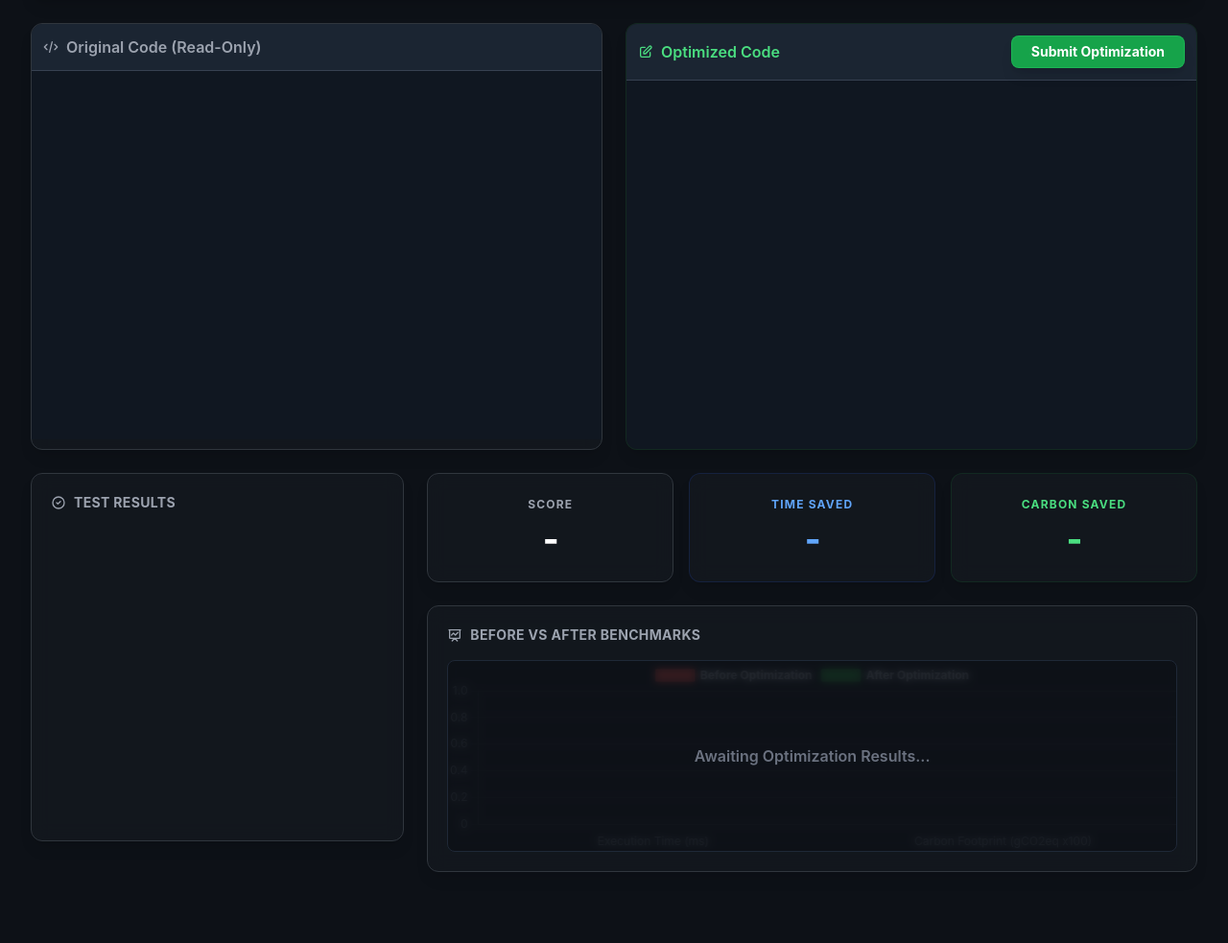
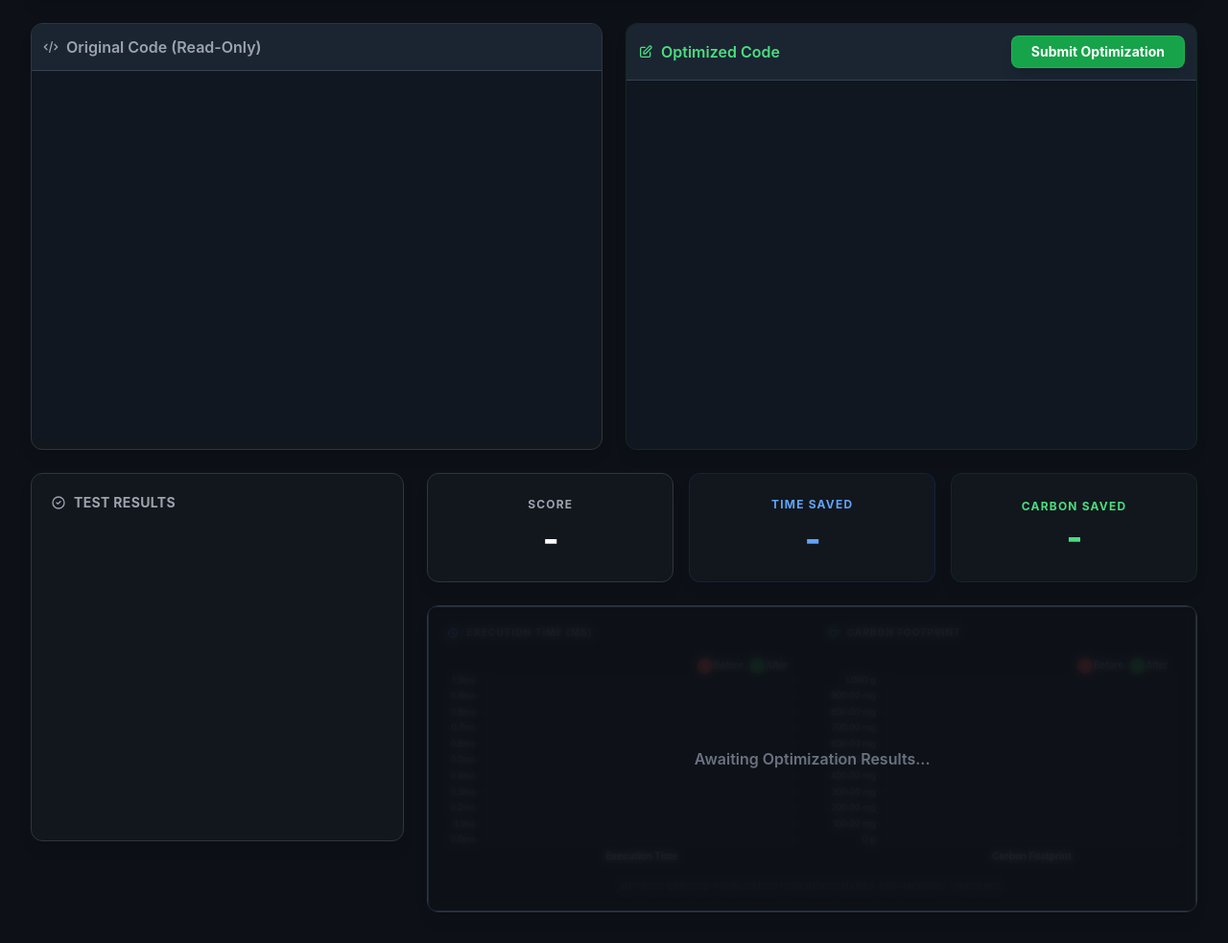
Before and after one commit to Disha-Singh-Singraur/EcoCode, a plain HTML site: page index.html in a window 1280 px wide. Shown: the part 108-1091 px from the top of the page at 96% size. Before the commit the page ends 1049 px from the top, so only its background shows below. Drawn offline with nearby package versions, Linux system fonts and the light colour scheme; no server answers.

Commit message:
improved the ui of carbon saved card

```diff
--- a/index.html
+++ b/index.html
@@ -91,22 +91,44 @@
                 </div>
                 <div class="glass p-6 rounded-xl shadow-lg border-green-900/30 flex flex-col items-center justify-center relative overflow-hidden group">
                     <div class="absolute inset-0 bg-gradient-to-br from-green-900/20 to-transparent opacity-0 group-hover:opacity-100 transition duration-500"></div>
-                    <div class="text-green-400 text-xs font-bold mb-2 uppercase tracking-widest relative z-10">Carbon Saved</div>
+                    <div class="text-green-400 text-xs font-bold mb-1 uppercase tracking-widest relative z-10">Carbon Saved</div>
                     <div id="metric-carbon" class="text-4xl font-extrabold text-green-400 relative z-10 tracking-tight">-</div>
+                    <div id="metric-carbon-percent" class="text-xs font-bold text-green-500/80 mt-1 relative z-10 hidden"></div>
+                    <div id="metric-carbon-scaled" class="text-[10px] text-gray-500 mt-2 relative z-10 hidden text-center italic"></div>
                 </div>
             </div>
 
-            <!-- Chart -->
-            <div class="glass p-5 rounded-xl shadow-lg flex-grow flex flex-col">
-                <h2 class="text-sm font-bold text-gray-400 mb-4 uppercase tracking-wide flex items-center gap-2">
-                    <svg class="w-4 h-4" fill="none" stroke="currentColor" viewBox="0 0 24 24"><path stroke-linecap="round" stroke-linejoin="round" stroke-width="2" d="M7 12l3-3 3 3 4-4M8 21l4-4 4 4M3 4h18M4 4h16v12a1 1 0 01-1 1H5a1 1 0 01-1-1V4z"></path></svg>
-                    Before vs After Benchmarks
-                </h2>
-                <div class="w-full flex-grow relative min-h-[200px]">
-                    <canvas id="metricsChart"></canvas>
-                    <div id="chart-overlay" class="absolute inset-0 flex items-center justify-center text-gray-500 font-semibold bg-[#0d1117]/80 backdrop-blur-sm z-10 rounded-lg border border-gray-800">
-                        Awaiting Optimization Results...
+            <div class="glass p-5 rounded-xl shadow-lg flex-grow flex flex-col min-h-[320px] relative">
+                <div class="grid grid-cols-1 md:grid-cols-2 gap-8 h-full">
+                    <!-- Time Chart -->
+                    <div class="flex flex-col h-full">
+                        <h3 class="text-[10px] font-bold text-gray-500 mb-3 uppercase tracking-widest flex items-center gap-2">
+                            <svg class="w-3 h-3 text-blue-400" fill="none" stroke="currentColor" viewBox="0 0 24 24"><path stroke-linecap="round" stroke-linejoin="round" stroke-width="2" d="M12 8v4l3 3m6-3a9 9 0 11-18 0 9 9 0 0118 0z"></path></svg>
+                            Execution Time (ms)
+                        </h3>
+                        <div class="flex-grow min-h-[180px]">
+                            <canvas id="timeChart"></canvas>
+                        </div>
                     </div>
+                    <!-- Carbon Chart -->
+                    <div class="flex flex-col h-full">
+                        <h3 class="text-[10px] font-bold text-gray-500 mb-3 uppercase tracking-widest flex items-center gap-2">
+                            <svg class="w-3 h-3 text-green-400" fill="none" stroke="currentColor" viewBox="0 0 24 24"><path stroke-linecap="round" stroke-linejoin="round" stroke-width="2" d="M4.318 6.318a4.5 4.5 0 000 6.364L12 20.364l7.682-7.682a4.5 4.5 0 00-6.364-6.364L12 7.636l-1.318-1.318a4.5 4.5 0 00-6.364 0z"></path></svg>
+                            Carbon Footprint
+                        </h3>
+                        <div class="flex-grow min-h-[180px]">
+                            <canvas id="carbonChart"></canvas>
+                        </div>
+                    </div>
+                </div>
+
+                <!-- Overlay remains relative to the container -->
+                <div id="chart-overlay" class="absolute inset-0 flex items-center justify-center text-gray-500 font-semibold bg-[#0d1117]/80 backdrop-blur-sm z-10 rounded-lg border border-gray-800">
+                    Awaiting Optimization Results...
+                </div>
+
+                <div class="mt-4 text-[9px] text-gray-500 text-center uppercase tracking-widest opacity-50">
+                    Metrics derived from execution benchmarks and memory tracking.
                 </div>
             </div>
         </div>
@@ -115,48 +137,65 @@
     <!-- Logic -->
     <script>
         let isDone = false;
-        let myChart = null;
+        let timeChart = null;
+        let carbonChart = null;
 
-        const ctx = document.getElementById('metricsChart').getContext('2d');
+        function formatCarbon(grams) {
+            if (grams === 0) return "0 g";
+            const absGrams = Math.abs(grams);
+            if (absGrams >= 1) return grams.toFixed(3) + " g";
+            if (absGrams >= 0.001) return (grams * 1000).toFixed(2) + " mg";
+            return (grams * 1000000).toFixed(1) + " μg";
+        }
+
         Chart.defaults.color = '#8b949e';
         Chart.defaults.borderColor = '#30363d';
         Chart.defaults.font.family = '-apple-system, BlinkMacSystemFont, "Segoe UI", Roboto, sans-serif';
 
-        myChart = new Chart(ctx, {
+        const chartOptions = (title, unitFormatter) => ({
+            responsive: true,
+            maintainAspectRatio: false,
+            plugins: {
+                legend: { display: true, position: 'top', align: 'end', labels: { boxWidth: 8, usePointStyle: true, color: '#8b949e', font: { size: 10 } } },
+                tooltip: {
+                    backgroundColor: 'rgba(22, 27, 34, 0.95)',
+                    titleColor: '#c9d1d9',
+                    bodyColor: '#c9d1d9',
+                    borderColor: '#30363d',
+                    borderWidth: 1,
+                    callbacks: {
+                        label: (ctx) => `${ctx.dataset.label}: ${unitFormatter(ctx.parsed.y)}`
+                    }
+                }
+            },
+            scales: {
+                y: { beginAtZero: true, grid: { color: '#21262d' }, ticks: { font: { size: 9 }, callback: (val) => unitFormatter(val) } },
+                x: { grid: { display: false }, ticks: { font: { size: 10, weight: 'bold' } } }
+            }
+        });
+
+        timeChart = new Chart(document.getElementById('timeChart'), {
             type: 'bar',
             data: {
-                labels: ['Execution Time (ms)', 'Carbon Footprint (gCO2eq x100)'],
+                labels: ['Execution Time'],
                 datasets: [
-                    {
-                        label: 'Before Optimization',
-                        data: [0, 0],
-                        backgroundColor: 'rgba(248, 81, 73, 0.8)',
-                        borderColor: 'rgba(248, 81, 73, 1)',
-                        borderWidth: 1,
-                        borderRadius: 4
-                    },
-                    {
-                        label: 'After Optimization',
-                        data: [0, 0],
-                        backgroundColor: 'rgba(46, 160, 67, 0.8)',
-                        borderColor: 'rgba(46, 160, 67, 1)',
-                        borderWidth: 1,
-                        borderRadius: 4
-                    }
+                    { label: 'Before', data: [0], backgroundColor: 'rgba(248, 81, 73, 0.6)', borderColor: 'rgba(248, 81, 73, 1)', borderWidth: 1, borderRadius: 4 },
+                    { label: 'After', data: [0], backgroundColor: 'rgba(46, 160, 67, 0.6)', borderColor: 'rgba(46, 160, 67, 1)', borderWidth: 1, borderRadius: 4 }
                 ]
             },
-            options: {
-                responsive: true,
-                maintainAspectRatio: false,
-                scales: {
-                    y: { beginAtZero: true, grid: { color: '#21262d' } },
-                    x: { grid: { display: false } }
-                },
-                plugins: {
-                    legend: { labels: { color: '#c9d1d9', font: { weight: 'bold' } } },
-                    tooltip: { backgroundColor: 'rgba(22, 27, 34, 0.9)', titleColor: '#c9d1d9', bodyColor: '#c9d1d9', borderColor: '#30363d', borderWidth: 1 }
-                }
-            }
+            options: chartOptions('Time', (val) => val.toFixed(1) + 'ms')
+        });
+
+        carbonChart = new Chart(document.getElementById('carbonChart'), {
+            type: 'bar',
+            data: {
+                labels: ['Carbon Footprint'],
+                datasets: [
+                    { label: 'Before', data: [0], backgroundColor: 'rgba(248, 81, 73, 0.6)', borderColor: 'rgba(248, 81, 73, 1)', borderWidth: 1, borderRadius: 4 },
+                    { label: 'After', data: [0], backgroundColor: 'rgba(46, 160, 67, 0.6)', borderColor: 'rgba(46, 160, 67, 1)', borderWidth: 1, borderRadius: 4 }
+                ]
+            },
+            options: chartOptions('Carbon', (val) => formatCarbon(val))
         });
 
         async function loadTasks() {
@@ -303,30 +342,45 @@
 
                 if (graderResult.carbon_saved_grams != null) {
                      let mCarbon = document.getElementById('metric-carbon');
+                     let mPercent = document.getElementById('metric-carbon-percent');
+                     let mScaled = document.getElementById('metric-carbon-scaled');
+
                      if (graderResult.carbon_saved_percent == 0) {
-                         mCarbon.innerText = 'No significant change';
+                         mCarbon.innerText = 'No Change';
                          mCarbon.className = 'text-sm font-bold text-gray-500 relative z-10 pt-2 text-center mt-2';
+                         mPercent.classList.add('hidden');
+                         mScaled.classList.add('hidden');
                      } else {
-                         mCarbon.innerText = graderResult.carbon_saved_grams.toFixed(4) + 'g';
+                         mCarbon.innerText = formatCarbon(graderResult.carbon_saved_grams);
                          mCarbon.className = 'text-4xl font-extrabold text-green-400 relative z-10 tracking-tight';
+
+                         const isReduction = (graderResult.carbon_saved_percent || 0) >= 0;
+                         const arrow = isReduction ? '↓' : '↑';
+                         mPercent.innerText = `${arrow} ${Math.abs(graderResult.carbon_saved_percent || 0).toFixed(1)}% ${isReduction ? 'reduction' : 'increase'}`;
+                         mPercent.className = `text-xs font-bold ${isReduction ? 'text-green-500/80' : 'text-red-500/80'} mt-1 relative z-10`;
+                         mPercent.classList.remove('hidden');
+
+                         let scaled = graderResult.carbon_saved_grams * 1000000;
+                         mScaled.innerText = `Estimate: If executed 1M times, saves ${scaled.toFixed(1)}g of CO2`;
+                         mScaled.classList.remove('hidden');
                      }
                 } else {
                      let mCarbon = document.getElementById('metric-carbon');
-                     mCarbon.innerText = 'No significant change';
-                     mCarbon.className = 'text-sm font-bold text-gray-500 relative z-10 pt-2 text-center mt-2';
+                     mCarbon.innerText = '-';
+                     document.getElementById('metric-carbon-percent').classList.add('hidden');
+                     document.getElementById('metric-carbon-scaled').classList.add('hidden');
                 }
 
                 if (graderResult.time_original != null) {
                     document.getElementById('chart-overlay').classList.add('hidden');
-                    myChart.data.datasets[0].data = [
-                        graderResult.time_original * 1000,
-                        (graderResult.carbon_original || 0) * 100
-                    ];
-                    myChart.data.datasets[1].data = [
-                        graderResult.time_optimized * 1000,
-                        (graderResult.carbon_optimized || 0) * 100
-                    ];
-                    myChart.update();
+
+                    timeChart.data.datasets[0].data = [graderResult.time_original * 1000];
+                    timeChart.data.datasets[1].data = [graderResult.time_optimized * 1000];
+                    timeChart.update();
+
+                    carbonChart.data.datasets[0].data = [graderResult.carbon_original || 0];
+                    carbonChart.data.datasets[1].data = [graderResult.carbon_optimized || 0];
+                    carbonChart.update();
                 } else {
                     document.getElementById('chart-overlay').innerText = 'Benchmark Data Unavailable';
                     document.getElementById('chart-overlay').classList.remove('hidden');
```
